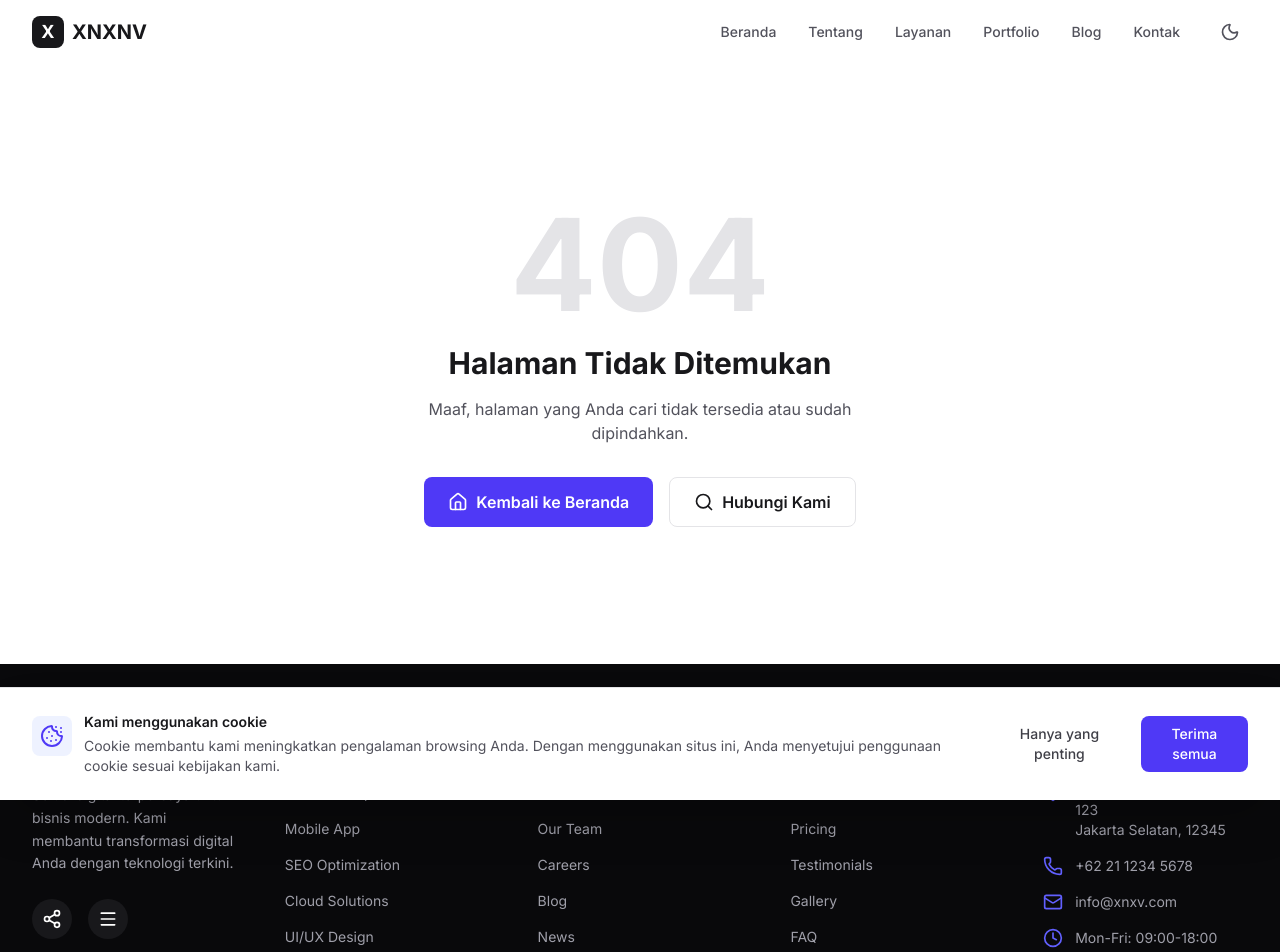
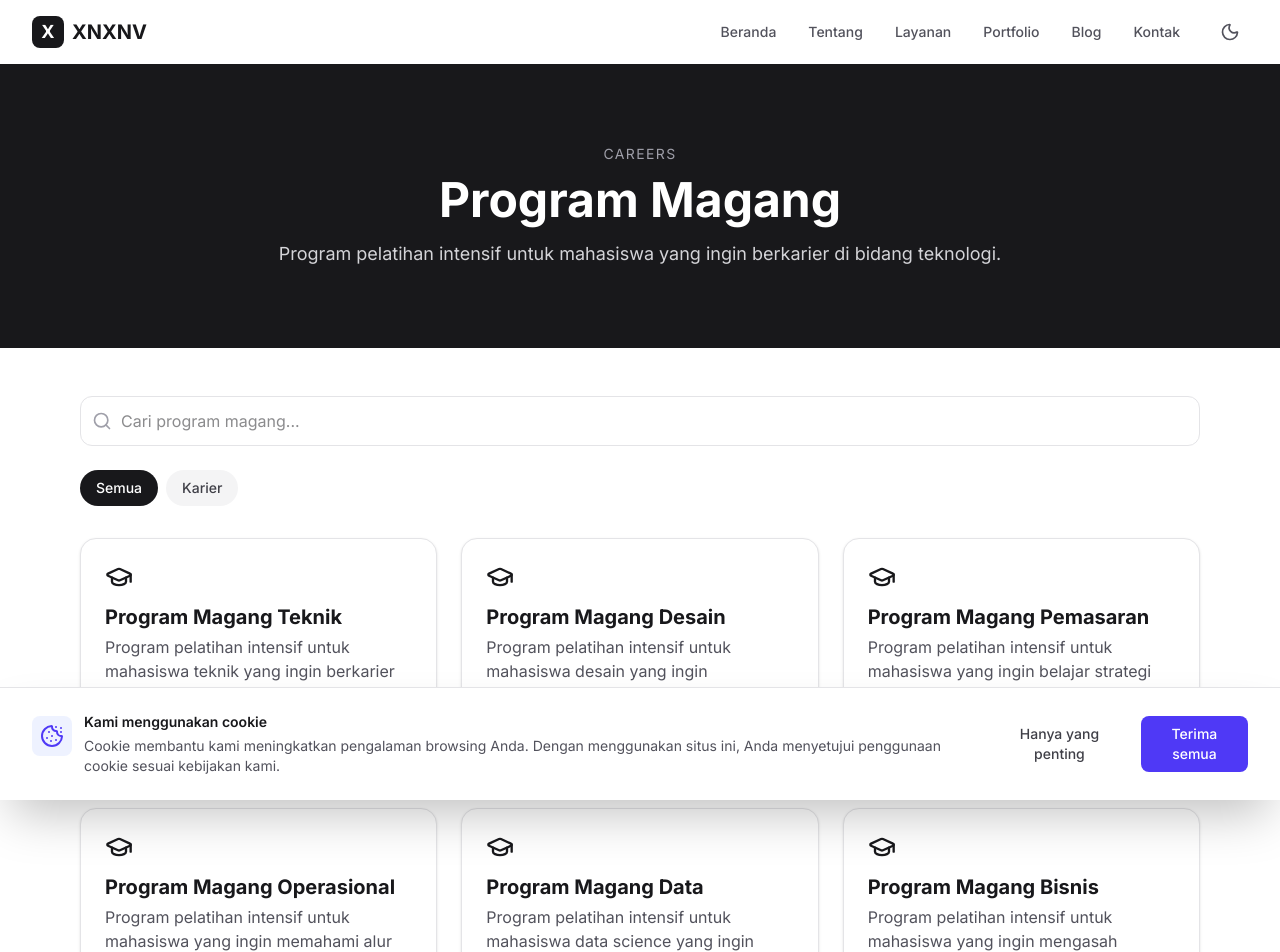
Before and after one commit to aryaapriawann-dev/XNXNV, a Next.js app: page /careers/internship in a window 1280 px wide. Before the commit this address had no page. Shown: the top 952 px of the page. Built offline with nearby package versions, Linux system fonts and the light colour scheme.

Commit message:
feat(careers): add internship programs page

```diff
--- /dev/null
+++ b/src/app/careers/internship/page.tsx
@@ -0,0 +1,92 @@
+"use client";
+import { useMemo, useState } from "react";
+import Link from "next/link";
+import { Search, GraduationCap, ChevronRight } from "lucide-react";
+
+const ITEMS = [
+  { id: "1", nama: "Program Magang Teknik", desc: "Program pelatihan intensif untuk mahasiswa teknik yang ingin berkarier di bidang pengembangan perangkat lunak dan infrastruktur.", kategori: "careers", meta: "Pendaftaran terbuka" },
+  { id: "2", nama: "Program Magang Desain", desc: "Program pelatihan intensif untuk mahasiswa desain yang ingin mengembangkan portofolio nyata dalam proyek nyata.", kategori: "careers", meta: "Pendaftaran terbuka" },
+  { id: "3", nama: "Program Magang Pemasaran", desc: "Program pelatihan intensif untuk mahasiswa yang ingin belajar strategi pemasaran digital dan analitik secara langsung.", kategori: "careers", meta: "Pendaftaran terbuka" },
+  { id: "4", nama: "Program Magang Operasional", desc: "Program pelatihan intensif untuk mahasiswa yang ingin memahami alur kerja operasional perusahaan teknologi.", kategori: "careers", meta: "Pendaftaran terbuka" },
+  { id: "5", nama: "Program Magang Data", desc: "Program pelatihan intensif untuk mahasiswa data science yang ingin praktik langsung dengan data skala besar.", kategori: "careers", meta: "Pendaftaran terbuka" },
+  { id: "6", nama: "Program Magang Bisnis", desc: "Program pelatihan intensif untuk mahasiswa yang ingin mengasah keterampilan bisnis dan manajemen proyek.", kategori: "careers", meta: "Pendaftaran terbuka" },
+];
+
+const CATEGORIES = [
+  { id: "all", label: "Semua" },
+  { id: "careers", label: "Karier" },
+];
+
+export default function Page() {
+  const [q, setQ] = useState("");
+  const [cat, setCat] = useState("all");
+  const f = useMemo(() =>
+    ITEMS.filter((i) =>
+      (cat === "all" || i.kategori === cat) &&
+      (i.nama + i.desc).toLowerCase().includes(q.toLowerCase())
+    ), [q, cat]);
+
+  return (
+    <div className="flex flex-col min-h-screen">
+      <section className="py-20 bg-zinc-900 text-white text-center">
+        <div className="max-w-4xl mx-auto px-4">
+          <p className="text-sm uppercase tracking-widest text-zinc-400 mb-3">Careers</p>
+          <h1 className="text-4xl sm:text-5xl font-bold mb-4">Program Magang</h1>
+          <p className="text-lg text-zinc-300">Program pelatihan intensif untuk mahasiswa yang ingin berkarier di bidang teknologi.</p>
+        </div>
+      </section>
+      <section className="py-12 bg-white dark:bg-slate-950">
+        <div className="max-w-6xl mx-auto px-4">
+          <div className="relative mb-6">
+            <Search className="absolute left-3 top-1/2 -translate-y-1/2 h-5 w-5 text-zinc-400" />
+            <input
+              value={q}
+              onChange={(e) => setQ(e.target.value)}
+              placeholder="Cari program magang..."
+              className="w-full pl-10 pr-4 py-3 rounded-xl border border-zinc-200 dark:border-slate-700 bg-white dark:bg-slate-900 text-zinc-900 dark:text-white"
+            />
+          </div>
+          <div className="flex flex-wrap gap-2 mb-8">
+            {CATEGORIES.map((c) => (
+              <button
+                key={c.id}
+                onClick={() => setCat(c.id)}
+                className={`px-4 py-2 rounded-full text-sm font-medium transition-colors ${
+                  cat === c.id
+                    ? "bg-zinc-900 text-white dark:bg-white dark:text-zinc-900"
+                    : "bg-zinc-100 text-zinc-700 dark:bg-slate-800 dark:text-zinc-300"
+                }`}
+              >
+                {c.label}
+              </button>
+            ))}
+          </div>
+          <div className="grid grid-cols-1 md:grid-cols-2 lg:grid-cols-3 gap-6">
+            {f.map((i) => (
+              <div key={i.id} className="p-6 rounded-2xl border border-zinc-200 dark:border-slate-800 bg-white dark:bg-slate-900 shadow-sm hover:border-zinc-400 transition-colors">
+                <GraduationCap className="h-7 w-7 text-zinc-900 dark:text-white mb-3" />
+                <h2 className="text-xl font-bold text-zinc-900 dark:text-white mb-1">{i.nama}</h2>
+                <p className="text-zinc-600 dark:text-zinc-400">{i.desc}</p>
+                <p className="text-sm text-zinc-500 mt-2 flex items-center gap-1">
+                  <span className="inline-block w-2 h-2 rounded-full bg-green-500" />
+                  {i.meta}
+                </p>
+              </div>
+            ))}
+          </div>
+          {f.length === 0 && (
+            <p className="text-center text-zinc-500 py-12">Tidak ada hasil yang cocok.</p>
+          )}
+          <div className="flex justify-center mt-12">
+            <Link
+              href="/careers"
+              className="inline-flex items-center gap-2 px-6 py-3 bg-zinc-900 text-white rounded-full font-semibold hover:bg-zinc-700 transition-colors"
+            >
+              Kembali ke Careers <ChevronRight className="h-5 w-5" />
+            </Link>
+          </div>
+        </div>
+      </section>
+    </div>
+  );
+}
```
